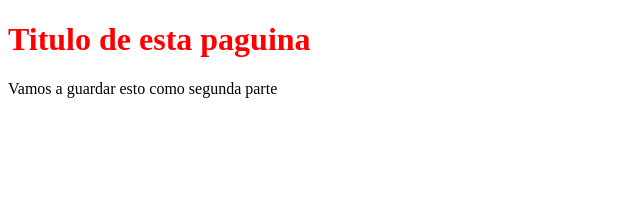
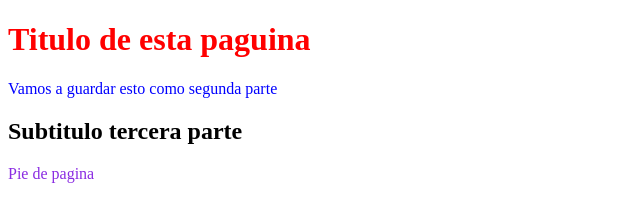
Before and after one commit to RobinsonPenagos/Primero, a plain HTML site: page index.html in a window 1280 px wide. Shown: the whole page, without its empty margins (0-640 px from the left). Drawn offline with Linux system fonts and the light colour scheme.

Commit message:
Tercera parte

```diff
--- a/git.css
+++ b/git.css
@@ -1,3 +1,9 @@
 h1{
     color: red;
 }
+p{
+    color: blue;
+}
+footer{
+    color: blueviolet;
+}
--- a/index.html
+++ b/index.html
@@ -9,5 +9,7 @@
     <body>
         <h1>Titulo de esta paguina</h1>
         <p>Vamos a guardar esto como segunda parte</p>
+        <h2>Subtitulo tercera parte</h2>
+        <footer>Pie de pagina</footer>
     </body>
 </html>
```
